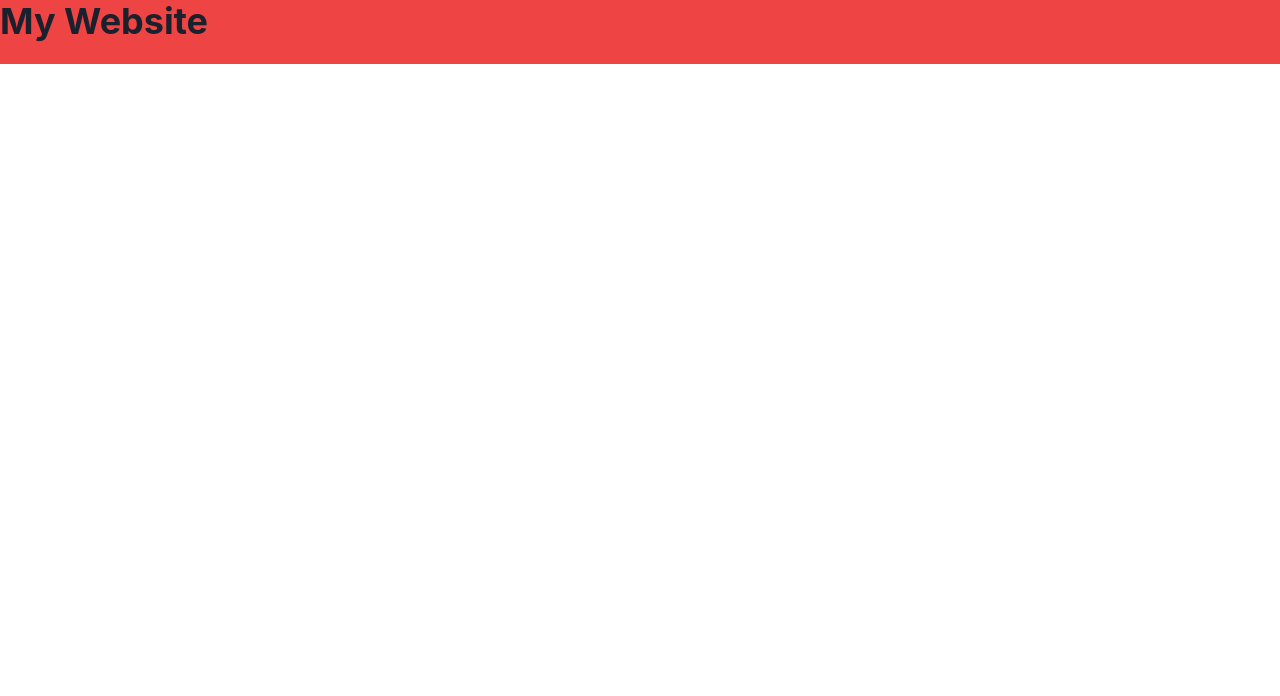
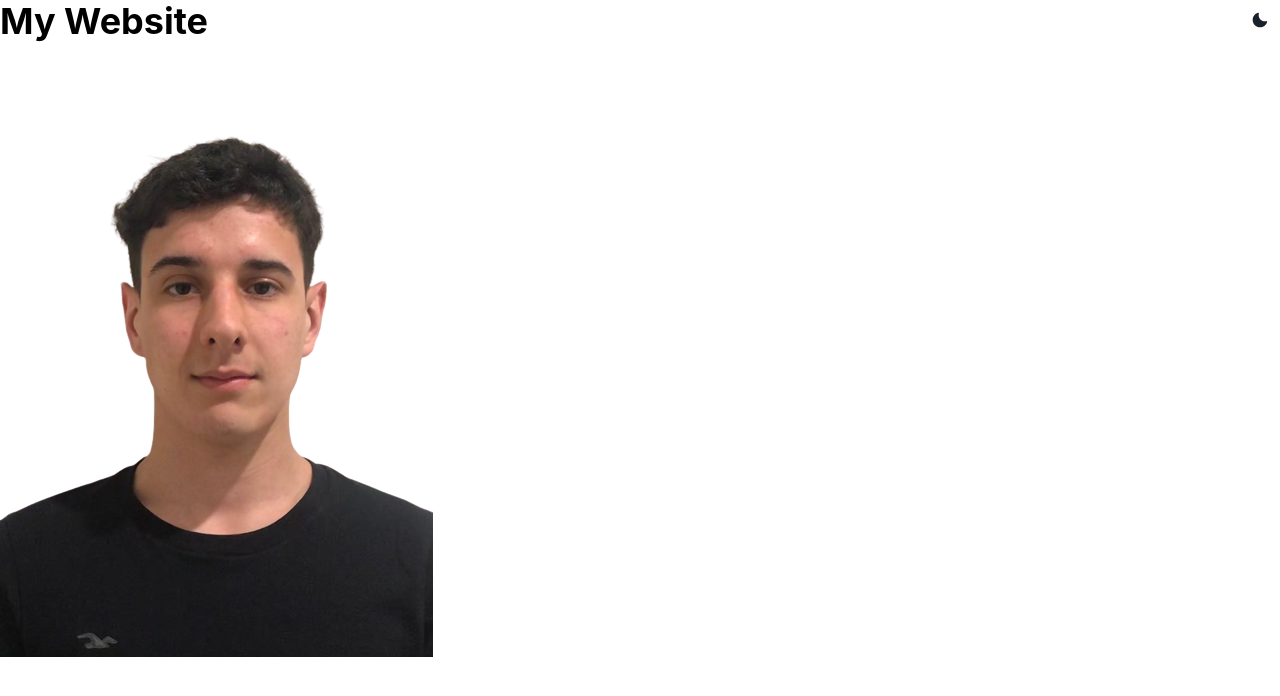
Before and after one commit to JoacinB/cvweb2, a Next.js app: page / in a window 1280 px wide. Shown: the top 696 px of the page. Built offline with nearby package versions, Linux system fonts and the light colour scheme.

Commit message:
Background color changing with switcher

```diff
--- a/package.json
+++ b/package.json
@@ -9,6 +9,7 @@
     "lint": "next lint"
   },
   "dependencies": {
+    "@chakra-ui/icons": "^2.0.17",
     "@chakra-ui/react": "^2.5.3",
     "@emotion/react": "^11.10.6",
     "@emotion/styled": "^11.10.6",
--- /dev/null
+++ b/src/components/ColorModeSwitcher.js
@@ -0,0 +1,22 @@
+import { useColorMode, IconButton } from "@chakra-ui/react";
+import { SunIcon, MoonIcon } from "@chakra-ui/icons";
+
+function ColorModeSwitcher() {
+  const { colorMode, toggleColorMode } = useColorMode();
+  const iconColor = { light: "gray.800", dark: "gray.50" };
+
+  return (
+    <IconButton
+      icon={colorMode === "light" ? <MoonIcon /> : <SunIcon />}
+      aria-label={colorMode === "light" ? "Switch to dark mode" : "Switch to light mode"}
+      onClick={toggleColorMode}
+      bg="transparent"
+      color={iconColor[colorMode]}
+      _hover={{ bg: "transparent" }}
+      _active={{ bg: "transparent" }}
+      _focus={{ outline: "none" }}
+    />
+  );
+}
+
+export default ColorModeSwitcher;
--- a/src/components/Header.js
+++ b/src/components/Header.js
@@ -1,12 +1,15 @@
 import { Box, Flex, Heading, Spacer } from "@chakra-ui/react";
+import ColorModeSwitcher from "./ColorModeSwitcher";
+import { useColorMode } from "@chakra-ui/react";
 
 function Header() {
+  const { colorMode } = useColorMode();
   return (
-    <Box className="w-full h-16 bg-red-500 sticky filter: backdrop-blur-[20px]">
+    <Box className="w-full h-20 bg-black sticky filter: backdrop-blur-[20px]" bg={colorMode === "dark" ? "black" : "white"}>
       <Flex>
         <Heading>My Website</Heading>
         <Spacer />
-        {/* Add any additional header content here */}
+        <ColorModeSwitcher />
       </Flex>
     </Box>
   );
--- /dev/null
+++ b/src/components/customTheme.js
@@ -0,0 +1,18 @@
+import { extendTheme } from "@chakra-ui/react";
+
+const theme = extendTheme({
+    styles: {
+        global: (props) => ({
+          body: {
+            bg: props.colorMode === 'dark' ? 'black' : 'white',
+            color: props.colorMode === 'dark' ? 'white' : 'black',
+          },
+        }),
+      },
+  config: {
+    initialColorMode: "dark",
+    useSystemColorMode: false,
+    },
+});
+
+export default theme;
--- a/src/pages/_app.js
+++ b/src/pages/_app.js
@@ -1,10 +1,10 @@
+import customTheme from '@/components/customTheme'
 import '@/styles/globals.css'
-// pages/_app.js
 import { ChakraProvider } from '@chakra-ui/react'
 
 function MyApp({ Component, pageProps }) {
   return (
-    <ChakraProvider>
+    <ChakraProvider theme={customTheme}>
       <Component {...pageProps} />
     </ChakraProvider>
   )
--- a/src/pages/_document.js
+++ b/src/pages/_document.js
@@ -1,3 +1,4 @@
+import { ColorModeScript } from '@chakra-ui/react'
 import { Html, Head, Main, NextScript } from 'next/document'
 
 export default function Document() {
@@ -5,6 +6,7 @@ export default function Document() {
     <Html lang="en">
       <Head />
       <body>
+        <ColorModeScript initialColorMode='theme.config.initialColorMode' />
         <Main />
         <NextScript />
       </body>
--- a/src/pages/index.js
+++ b/src/pages/index.js
@@ -1,17 +1,11 @@
-import Head from 'next/head'
-import Image from 'next/image'
-import { Inter } from '@next/font/google'
-import styles from '@/styles/Home.module.css'
 import Header from "../components/Header";
-import { Box } from "@chakra-ui/react";
-
-const inter = Inter({ subsets: ['latin'] })
+import { Box, Image } from "@chakra-ui/react";
 
 export default function Home() {
   return (
     <Box>
       <Header />
-      {/* Add any additional page content here */}
+      {<Image src="profile-img.png" alt="Profile Image" />}
     </Box>
   );
 }
```
Also changed, not shown: public/profile-img.png (added), 1 other file (tests, documents, lock files or other folders).
